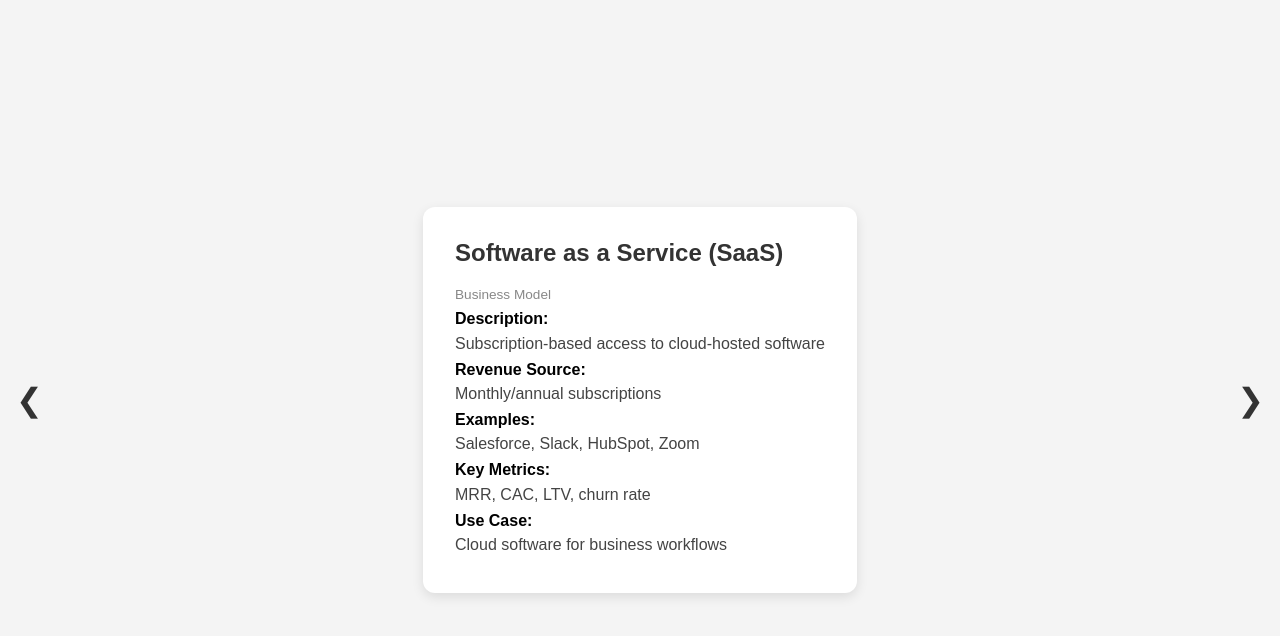
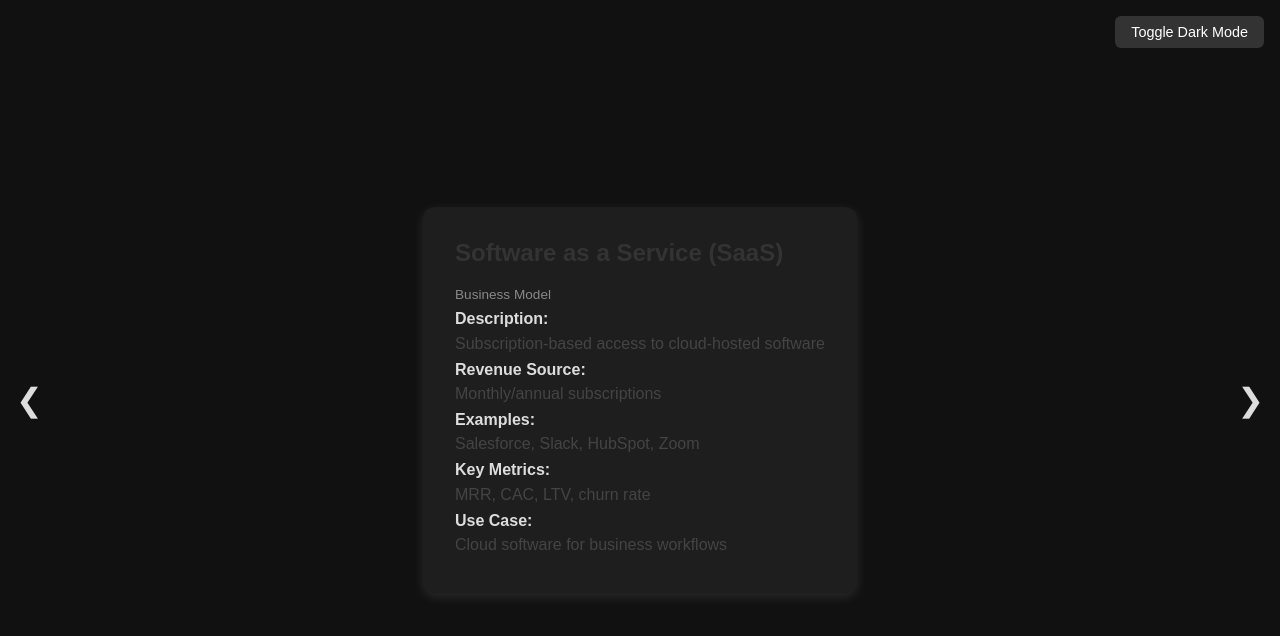
Before and after one commit to fullstackleo777/tech-market, a plain HTML site: page prototypes/business-models.html in a window 1280 px wide. Drawn offline with Linux system fonts and the light colour scheme.

Commit message:
add basic dark mode

```diff
--- a/prototypes/business-models.html
+++ b/prototypes/business-models.html
@@ -59,10 +59,39 @@
     }
     .prev { left: 0; }
     .next { right: 0; }
+
+    body.dark-mode {
+      background: #111;
+      color: #ddd;
+    }
+    .card {
+      background: #1e1e1e;
+      color: #ddd;
+      box-shadow: 0 4px 12px rgba(255, 255, 255, 0.1);
+    }
+    .nav {
+      color: #ddd;
+    }
+    .dark-toggle {
+      position: absolute;
+      top: 1rem;
+      right: 1rem;
+      z-index: 20;
+      background: #333;
+      color: #fff;
+      border: none;
+      padding: 0.5rem 1rem;
+      cursor: pointer;
+      border-radius: 6px;
+      font-size: 0.9rem;
+    }
   </style>
 </head>
 <body>
+  <button class="dark-toggle" onclick="toggleDarkMode()">Toggle Dark Mode</button>
+
   <div id="original-cards" style="display: none;">
+
     <div class="card">
       <h2>Software as a Service (SaaS)</h2>
       <div class="tag">Business Model</div>
@@ -282,7 +311,7 @@
       <span class="label">Key Metrics:</span><p>Blended ARPU, upsell rate, retention</p>
       <span class="label">Use Case:</span><p>Blended models with multiple revenue streams</p>
     </div>
-  </div> <!-- End #original-cards -->
+  </div>
 
   <div class="slideshow">
     <div class="slideshow-inner" id="slideshow-inner"></div>
@@ -292,7 +321,17 @@
   <div class="nav next" onclick="navigate(1)">❯</div>
 
   <script>
+    const toggleDarkMode = () => {
+      const isDark = document.body.classList.toggle('dark-mode');
+      localStorage.setItem('darkMode', isDark);
+    };
+
     document.addEventListener('DOMContentLoaded', () => {
+      const saved = localStorage.getItem('darkMode');
+      if (saved === null || saved === 'true') {
+        document.body.classList.add('dark-mode');
+      }
+
       const cards = document.querySelectorAll('#original-cards .card');
       const slideshowInner = document.getElementById('slideshow-inner');
 
```
